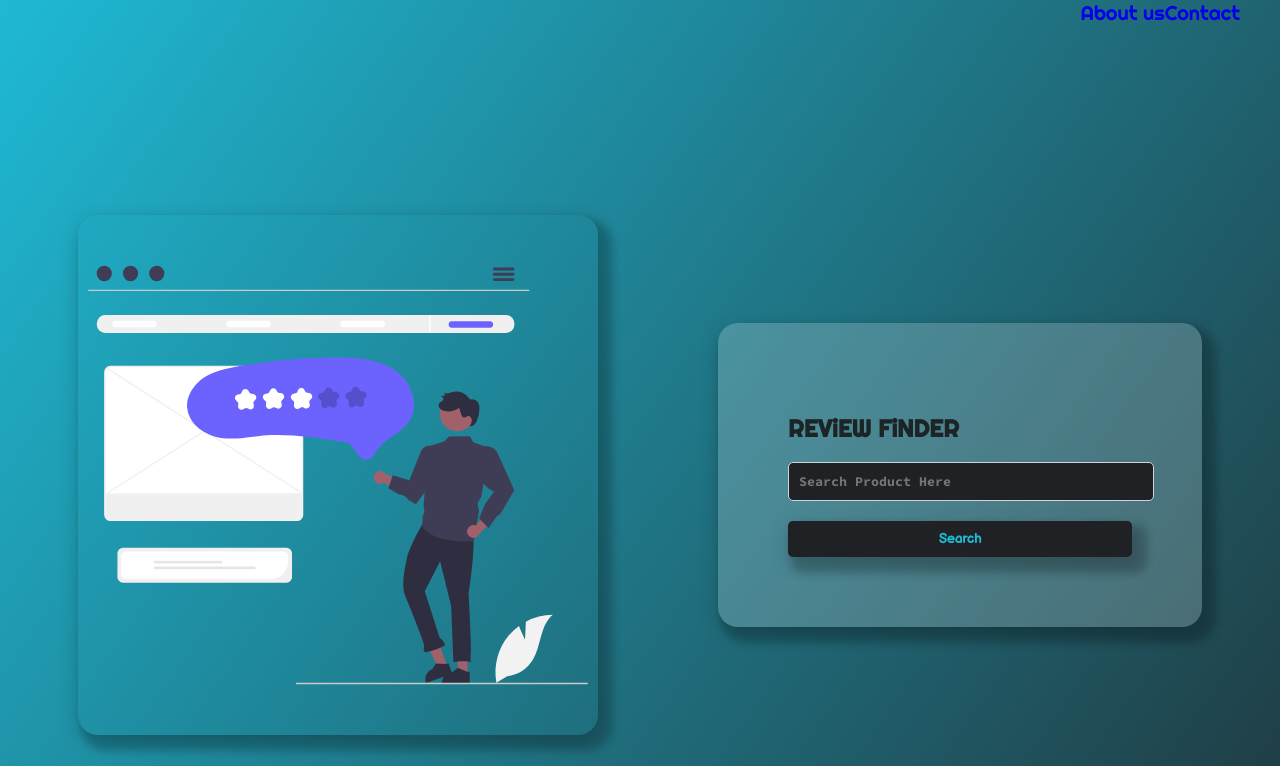
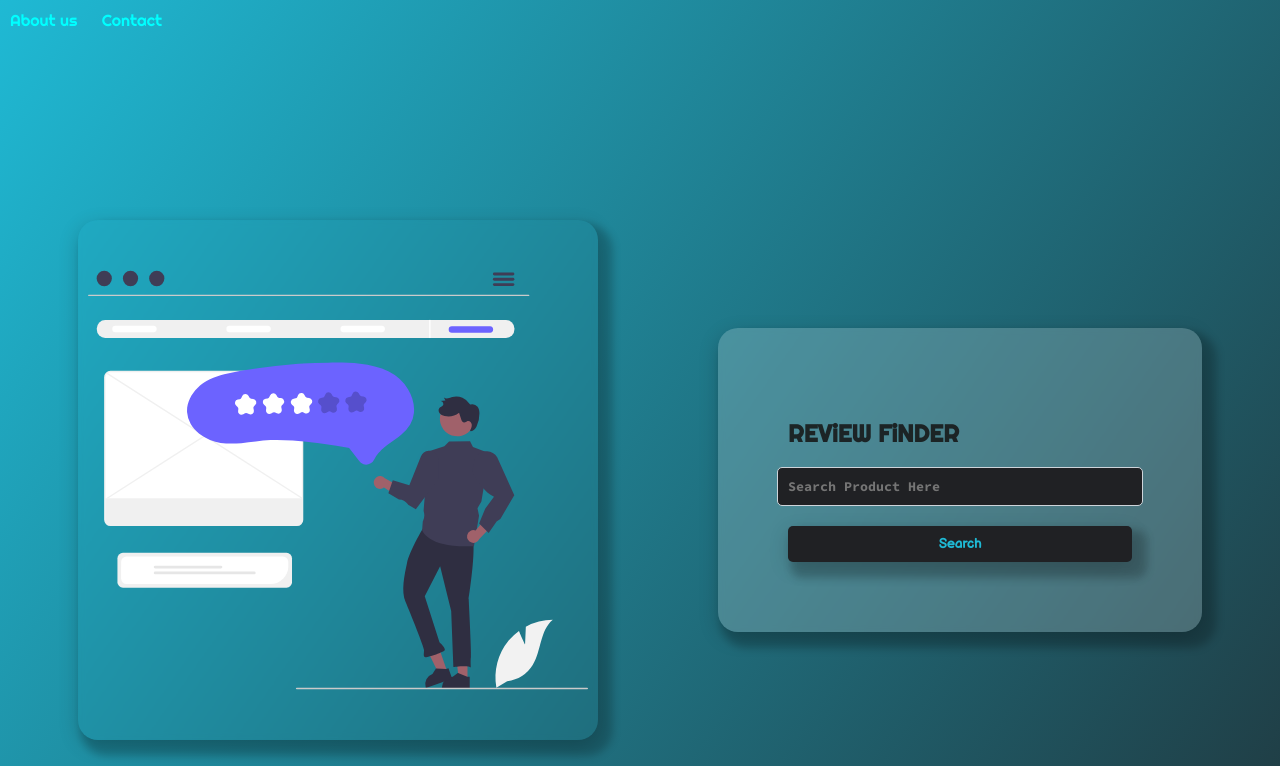
Before and after one commit to prashdev01/first_procject, a Flask app: page / in a window 1280 px wide. Shown: the top 766 px of the page. Run offline with Flask 2, Linux system fonts and the light colour scheme.

Commit message:
second commit

```diff
--- a/app.py
+++ b/app.py
@@ -1,4 +1,4 @@
-from flask import Flask, render_template, request,jsonify ,url_for
+from flask import Flask, render_template, request,jsonify
 from flask_cors import CORS,cross_origin
 import requests
 from bs4 import BeautifulSoup as bs
--- a/static/css/style.css
+++ b/static/css/style.css
@@ -13,28 +13,17 @@ html {
 }
 
 .header {
-  margin: auto;
-  text-align: center;
   display: flex;
-  justify-content: end;
-  align-items: end;
-  font-size: 20px;
-  margin-right: 20px;
-  padding-left: 20px;
+  margin-top: 10px;
 }
 
-.links {
-  display: flex;
-  flex-direction: row;
-  margin-right: 20px;
-  text-decoration: none;
-  list-style: none;
-}
 .links a {
   text-decoration: none;
   margin-top: 10px;
+  color: aqua;
+  margin-inline: 10px;
 }
-.links :hover a {
+.header :hover a {
   color: rgba(177, 255, 255, 0.87);
 }
 
@@ -187,6 +176,21 @@ tr:nth-child(even) {
   margin: 50px;
 }
 
+.container-cntc {
+  display: flex;
+  justify-content: center;
+  align-items: center;
+}
+.container-cntc input {
+  display: block;
+}
+
+.form-group {
+  display: flex;
+  flex-direction: column;
+  align-items: center;
+}
+
 footer {
   display: flex;
   justify-content: center;
--- a/static/css/style.scss
+++ /dev/null
@@ -1,229 +0,0 @@
-// /* Styles for the container */
-@import url('https://fonts.googleapis.com/css2?family=Source+Code+Pro:wght@700&display=swap');
-@import url('https://fonts.googleapis.com/css2?family=Righteous&display=swap');
-@import url('https://fonts.googleapis.com/css2?family=Josefin+Sans&family=Righteous&display=swap');
-@import url('https://fonts.googleapis.com/css2?family=Balsamiq+Sans&display=swap');
-$color-one: rgb(32 33 36);
-$color-two: rgb(31 185 212);
-;
-
-body,
-html {
-    margin: 0;
-    padding: 0;
-    font-family: 'Righteous', cursive;
-    background: linear-gradient(305deg, $color-one , $color-two);
-    color: rgba(22, 22, 22, 0.87);
-    overflow: auto;
-}
-.header {
-  margin: auto;
-  text-align: center;
-  // margin-top: 30px;
-  display: flex;
-  justify-content: end;
-  align-items: end;
-  font-size: 20px;
-  margin-right: 20px;
-  padding-left: 20px;
-
-  // background-color: black;
-}
-
-.links {
-    a{
-    text-decoration: none;
-    margin-top: 10px;
-  }
-  display: flex;
-  // margin-top: 20px;
-  flex-direction: row;
-  margin-right: 20px;
-  text-decoration: none;
-  list-style: none;
-
-
-    :hover a {
-      color: rgb(177 255 255 / 87%);
-      // text-decoration: underline;
-
-    }
-
-  }
-  /* Styles for the card */
-  .container {
-    display: flex;
-    justify-content: center;
-    align-items: center;
-    height: 100vh;
-    margin-top: 50px;
-
-    // background-color: #f8f9fa;
-    img{
-        width: 500px;
-        height: 500px;
-        // border-radius: 50%;
-        margin-right: 120px;
-        // mix-blend-mode: multiply;
-        box-shadow: 0 4px 8px rgba(0, 0, 0, 0.1);
-        border-radius: 50;
-        overflow: hidden;
-        padding: 10px;
-        box-shadow: 9px 10px 8px 6px rgb(0 0 0 / 20%), 0 6px 20px 0 rgb(0 0 0 / 19%);
-        // background-color: rgba(253, 253, 253, 0.192);
-        backdrop-filter: blur(3px);
-        border-radius: 20px;
-
-    }
-  }
-.card {
-    max-width: 400px;
-    width: 30%;
-    // background: linear-gradient(305deg, $color-one , $color-two);
-    // background-color: #fff;
-    box-shadow: 0 4px 8px rgba(0, 0, 0, 0.1);
-    border-radius: 5px;
-    overflow: hidden;
-
-    box-shadow: 9px 10px 8px 6px rgb(0 0 0 / 20%), 0 6px 20px 0 rgb(0 0 0 / 19%);
-    background-color: rgba(253, 253, 253, 0.192);
-    backdrop-filter: blur(3px);
-    border-radius: 20px;
-    // display: flex;
-    padding: 50px;
-    // margin-top: 60px;
-}
-
-.card-body {
-    padding: 20px;
-}
-
-/* Styles for the form */
-/* Styles for the form */
-form {
-  margin-bottom: 0;
-}
-
-label {
-  font-weight: bold;
-}
-
-input[type="text"] {
-  width: 100%;
-  padding: 10px;
-  margin-bottom: 20px;
-  border: 1px solid #ced4da;
-  border-radius: 5px;
-}
-
-button[type="submit"] {
-  width: 100%;
-  padding: 10px;
-  border-radius: 5px;
-  background-color: #007bff;
-  border: none;
-  color: #fff;
-  font-weight: bold;
-}
-
-button[type="submit"]:hover {
-  background-color: #0069d9;
-  cursor: pointer;
-}
-
-input[type="text"] {
-    width: 100%;
-    padding: 10px;
-    margin-bottom: 20px;
-    border: 1px solid #ced4da;
-    border-radius: 5px;
-    background-color: $color-one;
-    color: $color-two;
-    font-family: 'Source Code Pro', monospace;
-
-}
-
-button[type="submit"] {
-    background: $color-one;
-    cursor: pointer;
-    color: $color-two;
-    // margin-top: 20px;
-    padding: 10px;
-    font-family: 'Balsamiq Sans', cursive;
-    box-shadow: 9px 10px 8px 6px rgb(0 0 0 / 20%), 0 6px 20px 0 rgb(0 0 0 / 15%);
-
-    border-radius: 5px;
-    transition-duration: 0.3s;
-    transition-timing-function: cubic-bezier(0.4, 0, 1, 1);
-    transition-delay: 0.1s;
-    transition-property: all;
-
-    border: none;
-}
-
-button[type="submit"]:hover {
-    background: $color-two;
-    color: $color-one;
-    cursor: pointer;
-}
-table {
-    border-collapse: collapse;
-    margin: 0 auto;
-    border-radius: 15px;
-    background: $color-one;
-    color: $color-two;
-    // margin-top: 20px;
-    padding: 10px;
-    font-family: 'Balsamiq Sans', cursive;
-    box-shadow: 9px 10px 8px 6px rgb(0 0 0 / 20%), 0 6px 20px 0 rgb(0 0 0 / 15%);
-
-    border-radius: 5px;
-
-  }
-  .tbl-header{
-    display: flex;
-    justify-content: center;
-    align-items: center;
-    font-size: 40px;
-    margin-top: 20px;
-    margin-bottom: 20px;
-  }
-
-  th, td {
-    padding: 12px 15px;
-    text-align: left;
-    border-bottom: 1px solid #ddd;
-  }
-
-  th {
-    background-color: #343a40;
-    color: #fff;
-
-  }
-
-  tr:nth-child(even) {
-    color: $color-two;
-  }
-
-.about{
-    display: flex;
-    flex-direction: column;
-    justify-content: center;
-    align-items: center;
-    margin: 50px;
-}
-
-// contact page
-// .content {
-//     display: flex;
-//     justify-content: center;
-//     align-items: center;
-//     input{
-//         display: block;
-//     }
-// }
-footer{
-    display: flex;
-    justify-content: center;
-    align-items: center;
-}
--- a/templates/base.html
+++ b/templates/base.html
@@ -6,34 +6,19 @@
     <meta http-equiv="X-UA-Compatible" content="IE=edge">
     <meta name="viewport" content="width=device-width, initial-scale=1.0">
     <title>Document</title>
-    <link rel="stylesheet" href="{{url_for('static',filename = 'css/style.css')}}">
+    <link rel="stylesheet" href="{{ url_for('static', filename='css/style.css') }}">
     {% block head %} {% endblock %}
 
 </head>
-
 <body>
-    <div class="header">
-        <header>
+        <header class="header">
             <div class="links">
-                <li><a href="{{ url_for('index') }}#about">About us</a></li>
-
-                <li><a href="{{ url_for('contact') }}">Contact</a></li>
-
-
+                <a href="{{ url_for('index') }}#about">About us</a>
+                <a href="{{ url_for('contact') }}">Contact</a>
             </div>
 
         </header>
     </div>
-    </div>
-    <!-- <section id="about">
-    <div class="about" id="about">
-        <h1>About Review Finder</h1>
-        <p>Review Finder is a web application that retrieves reviews of products from Flipkart, a leading e-commerce platform in India. Our mission is to help consumers make informed purchasing decisions by providing them with authentic and reliable product reviews.</p>
-        <p>At Review Finder, we understand the importance of unbiased reviews in today's competitive market. That's why we employ a team of experts who manually curate reviews to ensure that they are genuine and not influenced by any third party.</p>
-        <p>Our user-friendly interface allows users to search for product reviews by entering the name of the product they are interested in. The application then retrieves all available reviews from Flipkart's database and presents them to the user in an easy-to-read format.</p>
-        <p>At Review Finder, we are committed to providing our users with the best possible experience. We are constantly updating and improving our application to ensure that it meets the changing needs of our users.</p>
-      </div>
-</section> -->
     {% block body %} {% endblock %}
 </body>
 
--- a/templates/index.html
+++ b/templates/index.html
@@ -2,7 +2,7 @@
 
 {% block head %}
     <title>REVIEW FINDER</title>
-    <link rel="stylesheet" href="{{ url_for('static', filename='static/css/style.css') }}">
+    <link rel="stylesheet" href="{{ url_for('static', filename='css/style.css') }}">
 {% endblock head %}
 
 {% block body %}
```
Also changed, not shown: .elasticbeanstalk/config.yml (deleted), 2 other files.
